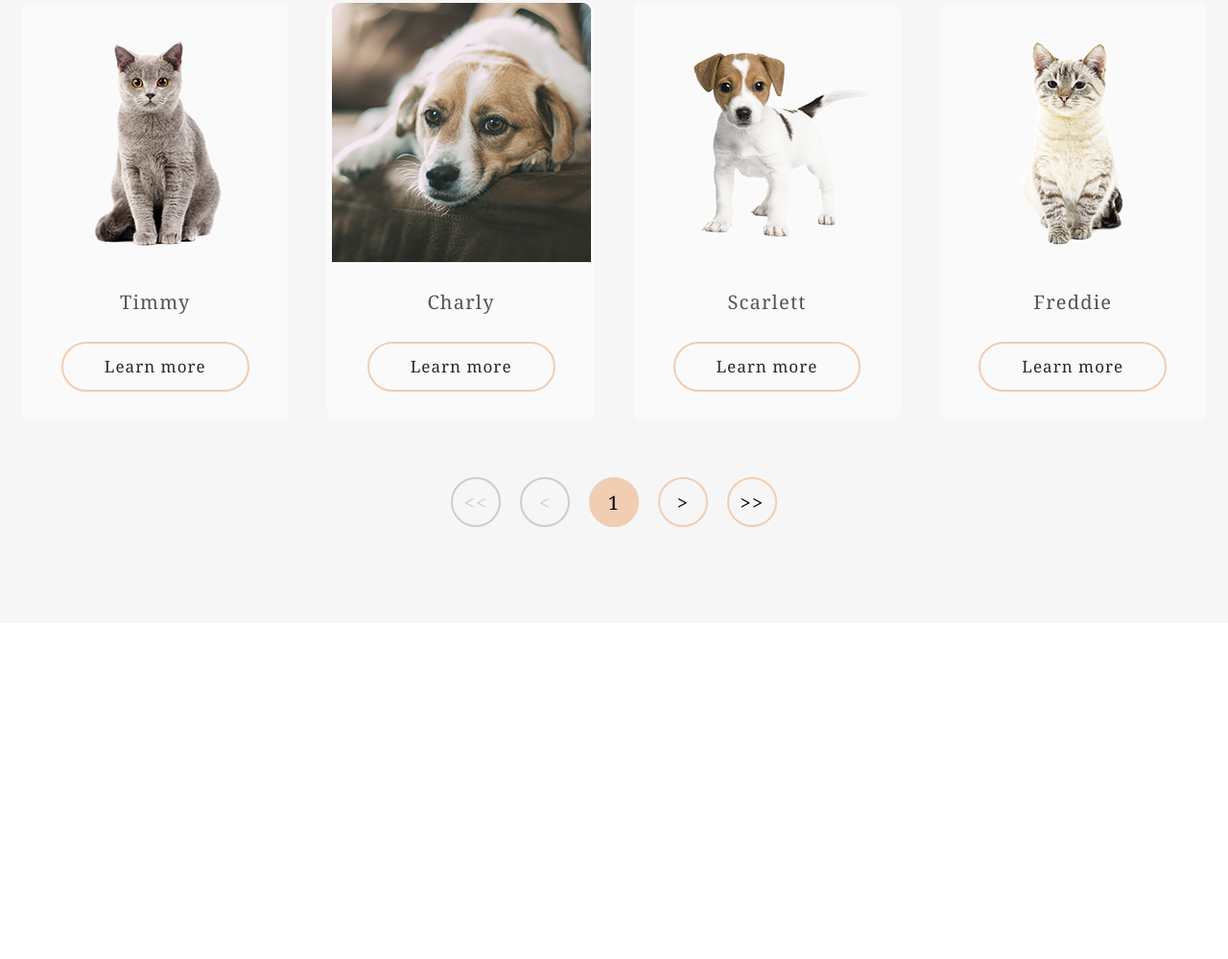
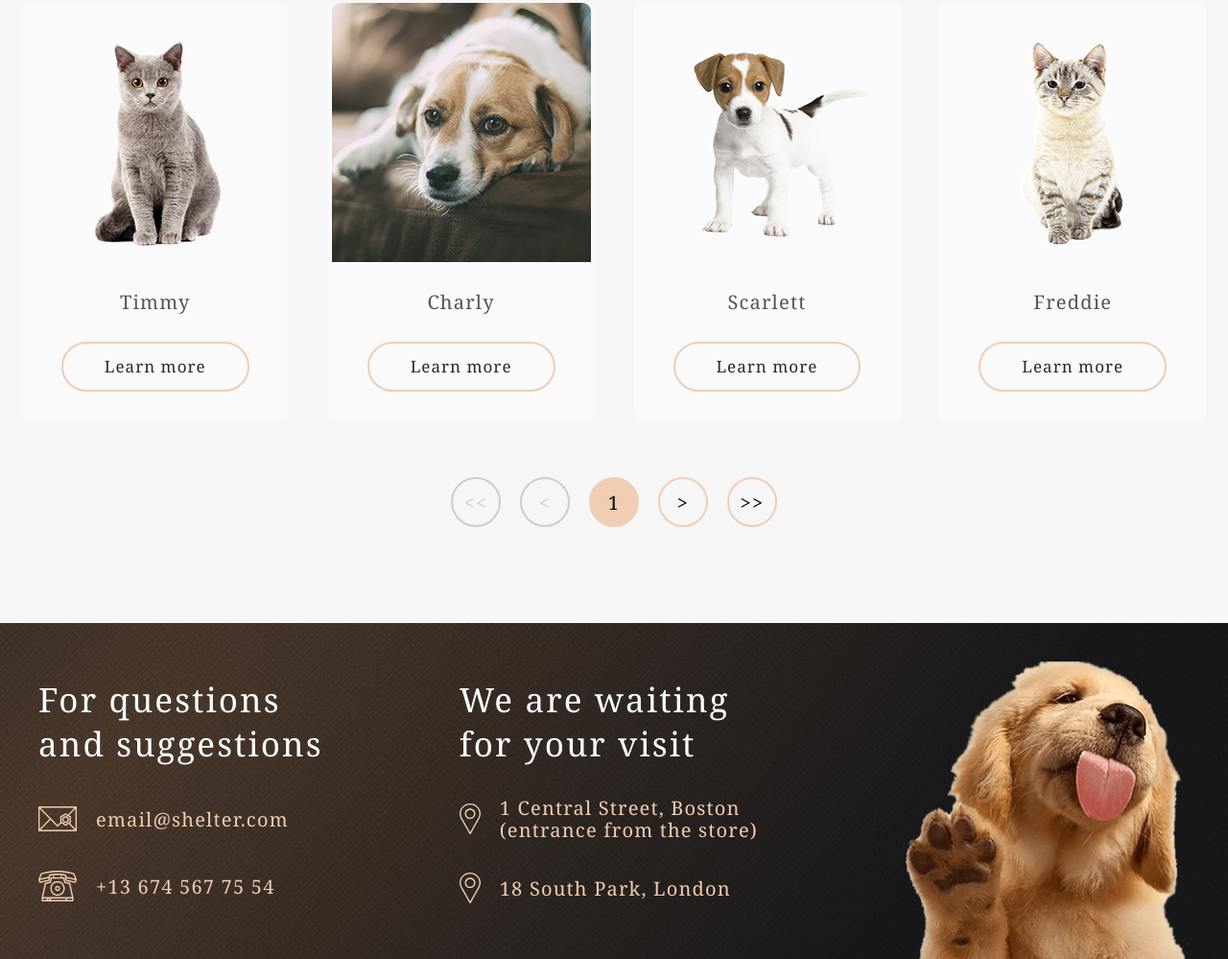
Before and after one commit to xNIGHTMARENIGHTx/shelter, a plain HTML site: page pages/animals.html in a window 1280 px wide. Shown: the part 780-1779 px from the top of the page at 96% size. Before the commit the page ends 1429 px from the top, so only its background shows below. Drawn offline with Linux system fonts and the light colour scheme.

Commit message:
feat, refactor: add footer to our-pets page, change pets selection button classes

```diff
--- a/css/Animals-page.css
+++ b/css/Animals-page.css
@@ -131,10 +131,17 @@
     justify-content: center;
 }
 
-.first.nav_btn.disabled,
-.previous.nav_btn.disabled{
+.nav_btn:hover{
+    background-color: #F1CDB3;
+}
+
+.nav_btn.disabled{
     color: #CDCDCD;
     border-color: #CDCDCD;
+}
+
+.nav_btn.disabled:hover{
+    background-color: transparent;
 }
 
 .page_number.nav_btn {
--- a/pages/animals.html
+++ b/pages/animals.html
@@ -6,6 +6,7 @@
     <meta name="viewport" content="width=device-width, initial-scale=1.0">
     <link rel="stylesheet" href="./../css/normalize.css">
     <link rel="stylesheet" href="./../css/Animals-page.css">
+    <link rel="stylesheet" href="./../css/footer.css">
     <title>Shelter: Animals</title>
 </head>
 <body class="body">
@@ -73,5 +74,40 @@
             <button class="last nav_btn">>></button>
         </nav>
     </main>
+    <footer class="footer" id="contacts">
+        <div class="footer_content">
+            <div class="footer_content_container">
+                <h3>
+                    For questions
+                    <p>and suggestions</p>
+                </h3>
+                <div>
+                    <img src="./../assets/img/icons/mail.svg" alt="">
+                    <h4>email@shelter.com</h4>
+                </div>
+                <div class="phone">
+                    <img src="./../assets/img/icons/phone.svg" alt="">
+                    <h4>+13 674 567 75 54</h4>
+                </div>
+            </div>
+            <div class="footer_content_container second">
+                <h3>
+                    We are waiting
+                    <p>for your visit</p>
+                </h3>
+                <div>
+                    <img src="./../assets/img/icons/pin.svg" alt="">
+                    <h4>1 Central Street, Boston
+                        <p>(entrance from the store)</p>
+                        </h4>
+                </div>
+                <div>
+                    <img src="./../assets/img/icons/pin.svg" alt="">
+                    <h4>18 South Park, London </h4>
+                </div>
+            </div>
+            <img src="./../assets/img/footer-puppy.png" alt="puppy">
+        </div>
+    </footer>
 </body>
 </html>
```
